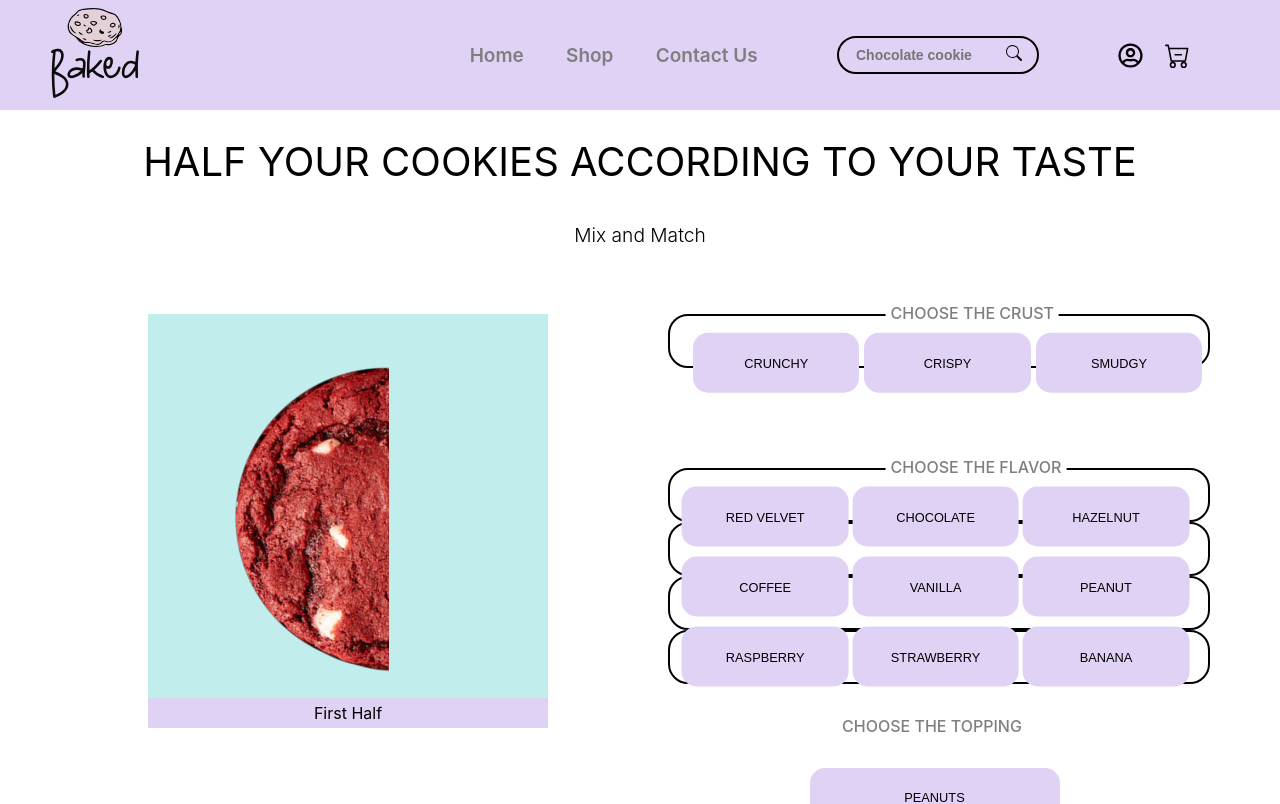
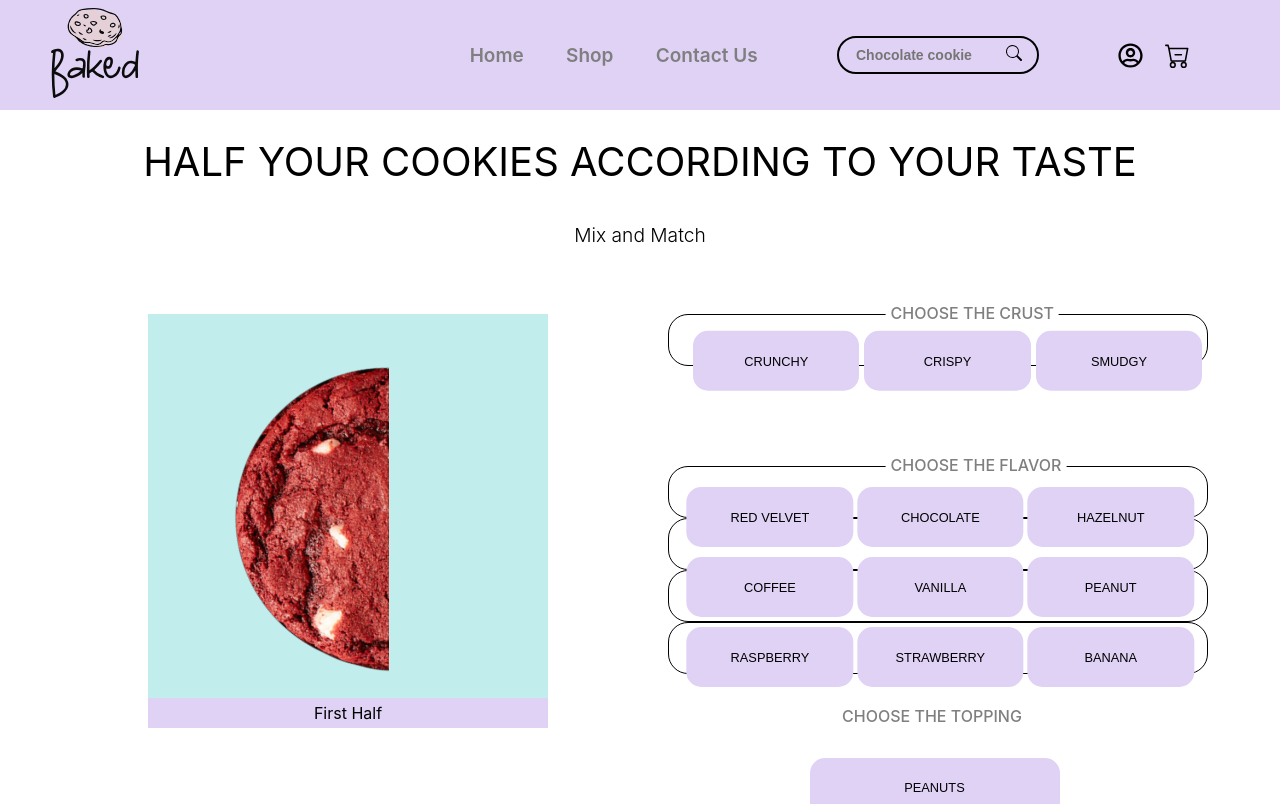
Before and after one commit to SaraBaassiri/baked_lb-website, a React (Create React App) app: page /customize in a window 1280 px wide. Shown: the top 804 px of the page. Built offline with nearby package versions, Linux system fonts and the light colour scheme; a web font is replaced by a local one.

Commit message:
Update Customize.css

```diff
--- a/src/Views/Customize/Customize.css
+++ b/src/Views/Customize/Customize.css
@@ -73,7 +73,7 @@
     height: 50px;
     width: 42vw;
     background-color: #fff;
-    border: 2px solid black;
+    border: 1.5px solid black;
     border-radius: 20px;
 }
 
@@ -146,7 +146,7 @@
     z-index: 10;
     position: absolute;
     margin-top: -192px;
-    transform: translate(-3vw,-5%);
+    transform: translate(-5.5%,0%);
 }
 
 .flavorOptions button {
```
